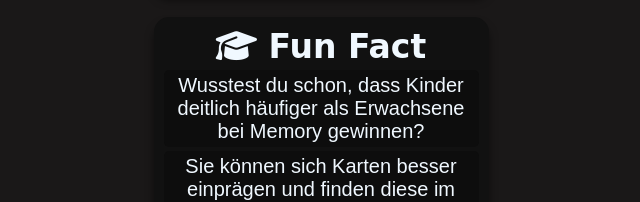
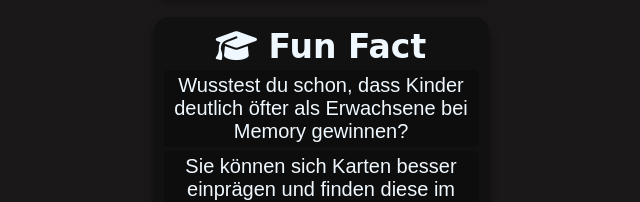
Before and after one commit to mbplabst/PsemGames, a plain HTML site: page games/memory/index.html in a window 1280 px wide. Shown: the part 1006-1208 px from the top of the page, without its empty margins (319-959 px from the left). Drawn offline with Linux system fonts and the light colour scheme; a web font is replaced by a local one.

Commit message:
Update index.html

```diff
--- a/games/memory/index.html
+++ b/games/memory/index.html
@@ -315,7 +315,7 @@
 
             <div class="wrapper-text">
                 <h1><i class="fa-solid fa-graduation-cap"></i> Fun Fact</h1>
-                <p class="content-hightlight">Wusstest du schon, dass Kinder deitlich häufiger als Erwachsene bei Memory gewinnen?</p>
+                <p class="content-hightlight">Wusstest du schon, dass Kinder deutlich öfter als Erwachsene bei Memory gewinnen?</p>
                 <p class="content-hightlight">Sie können sich Karten besser einprägen und finden diese im Laufe des
                     Spiels leichter wieder!
                 </p>
```
